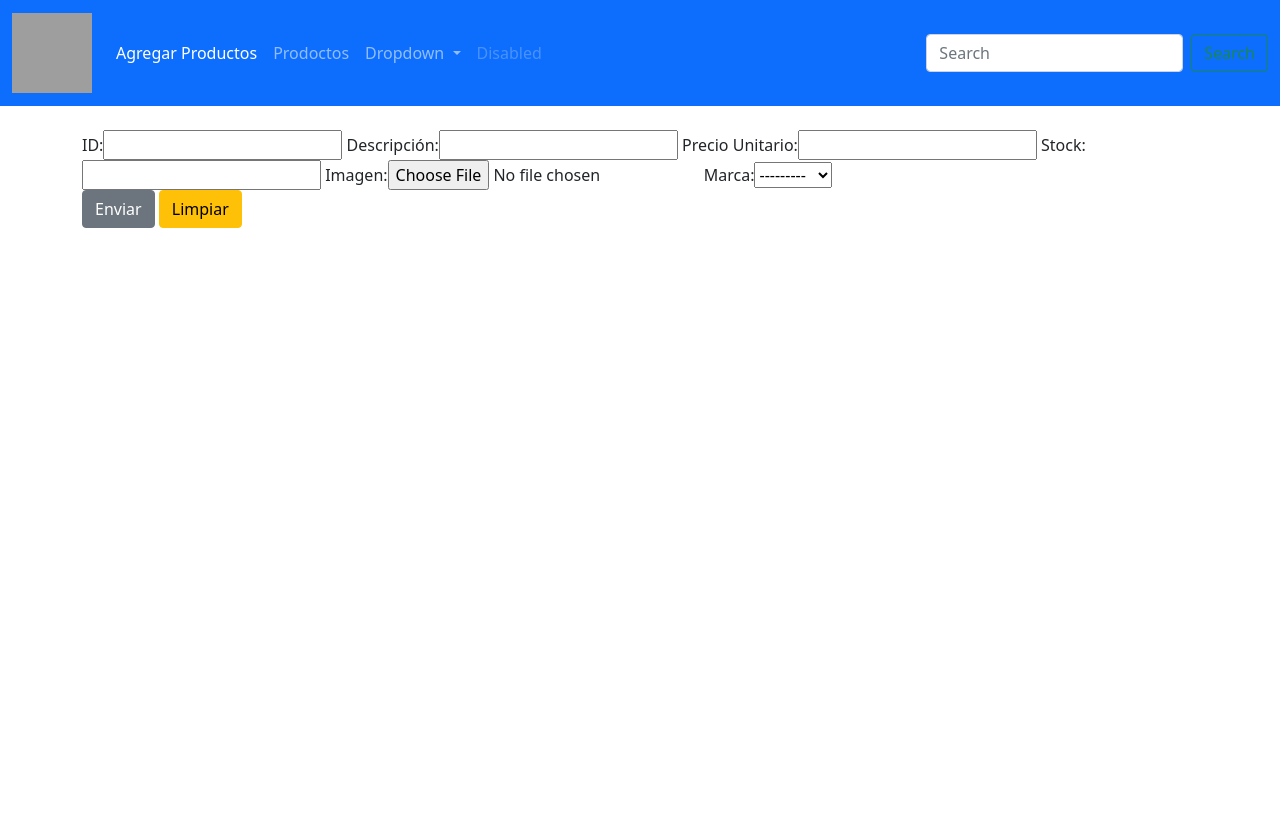
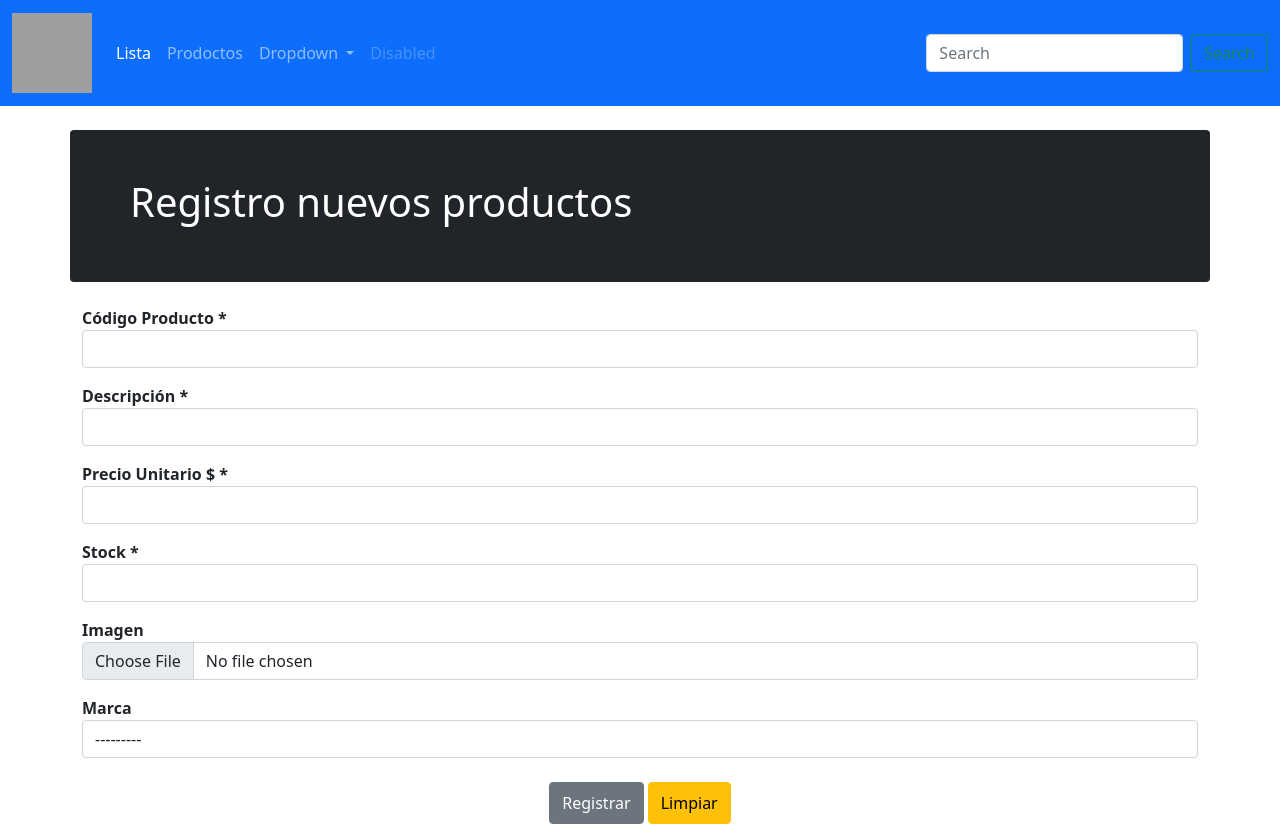
Before and after one commit to Luciano-Urtubia/CRUD_DJANGO, a Django app: template core/templates/core/product-new.html in a window 1280 px wide. Before the commit the page ends 228 px from the top, so only its background shows below. Run offline with Django 3.2, Linux system fonts and the light colour scheme; the template is opened without the code that fills it: values that come from a table or form of the project are taken from there, others are empty; tables that the repository leaves empty hold one stand-in row (values such as "Sample post"); grey boxes are pictures that could not be loaded.

Commit message:
buen avance

```diff
--- a/CRUD_DJANGO/urls.py
+++ b/CRUD_DJANGO/urls.py
@@ -22,8 +22,9 @@ from core import views as core_views
 from django.conf import settings
 
 urlpatterns = [
-    path('', core_views.home, name='home'),
-    path('product-new', core_views.add, name='product-new'),
+      path('',core_views.product_list, name='product-list'),
+      path('product-new/', core_views.product_new, name='product-new'),
+
 
     path('admin/', admin.site.urls),
 ]
--- a/core/forms.py
+++ b/core/forms.py
@@ -14,3 +14,19 @@ class ProductoForm(ModelForm):
             'imagen',
             'marca'
         ]
+        labels = {
+            'idProducto': 'Código producto',
+            'descripcion': 'Descripción',
+            'precio' : 'Precio Unitario $',
+            'stock' : 'Stock',
+            'imagen' : 'Imagen',
+            'marca' : 'Marca'
+        }
+        widgets = {
+            'idProducto' : forms.TextInput(attrs={'class':'form-control'}),
+            'descripcion': forms.TextInput(attrs={'class':'form-control'}),
+            'precio': forms.TextInput(attrs={'class':'form-control','type':'number'}),
+            'stock': forms.TextInput(attrs={'class':'form-control','type':'number'}),
+            'imagen': forms.FileInput(attrs={'class':'form-control'}),
+            'marca': forms.Select(attrs={'class':'form-control'})
+        }
--- a/core/templates/core/base.html
+++ b/core/templates/core/base.html
@@ -21,7 +21,7 @@
 
     <nav class="navbar navbar-expand-lg navbar-dark bg-primary">
         <div class="container-fluid">
-          <a class="navbar-brand" href="#">
+          <a class="navbar-brand" href="product-list.html">
             <img class="img-logo" src="{% static 'core/img/Tecnologia-1.jpg' %}" alt="Logo" >
           </a>
           <button class="navbar-toggler" type="button" data-bs-toggle="collapse" data-bs-target="#navbarSupportedContent" aria-controls="navbarSupportedContent" aria-expanded="false" aria-label="Toggle navigation">
@@ -30,7 +30,7 @@
           <div class="collapse navbar-collapse" id="navbarSupportedContent">
             <ul class="navbar-nav me-auto mb-2 mb-lg-0">
               <li class="nav-item">
-                <a class="nav-link active" aria-current="page" href="{% url 'home' %}">Agregar Productos</a>
+                <a class="nav-link active" aria-current="page" href="{% url 'product-list' %}">Lista</a>
               </li>
               <li class="nav-item">
                 <a class="nav-link" href="{% url 'product-new' %}">Prodoctos</a>
--- a/core/templates/core/product-new.html
+++ b/core/templates/core/product-new.html
@@ -1,27 +1,80 @@
 {% extends 'core/base.html' %}
 
 {% load static %}
-{% block title %} Agregar Productos | Django CRUD{% endblock %}
+{% block title %} Nuevos  Productos | Django CRUD{% endblock %}
 
 
 
 {% block content %}
 
 <div class="container mt-4">
+    <div class="row bg-dark text-white rounded p-5 mt-4 mb-4">
+        <h1>Registro nuevos productos</h1>
+    </div>
     <div class="row">
-        <form action="" method="POST" id="formulario">
+        {% if 'OK' in request.GET %}
+            <div class="alert alert-success alert-dismissible fade show" role="alert">
+                <strong>Ohhh yeaah!!! </strong>Producto registrado satisfactoriamente
+                <button type="button" class="btn-close" data-bs-dismiss="alert" aria-label="Close"></button>
+            </div>
+        {% endif %}
+        {% if 'FAIL' in request.GET %}
+        <div class="alert alert-danger alert-dismissible fade show" role="alert">
+            <strong>Ups!!! </strong>En estos momentos no podemos atender su solicitud... inténtalo más tarde
+            <button type="button" class="btn-close" data-bs-dismiss="alert" aria-label="Close"></button>
+        </div>
+        {% endif %}
+        <form action="" method="POST" id="formulario" enctype="multipart/form-data">
             {% csrf_token %}
-            <div class="form-group">
-                {{form.as_table}}
-
+            <div class="form-group mb-3">
+                <label for="idProducto" class="fw-bold">Código Producto *</label>
+                <div class="input-group">
+                    {{form.idProducto}}
+                </div>
+                {{form.idProducto.errors}}
             </div>
-            <input class= "btn btn-secondary" type="submit" id="enviar" value="Enviar">
-            <input class= "btn btn-warning" type="reset" id="limpiar" value="Limpiar">
+            <div class="form-group mb-3">
+                <label for="descripcion" class="fw-bold">Descripción *</label>
+                <div class="input-group">
+                    {{form.descripcion}}
+                </div>
+                {{form.descripcion.errors}}
+            </div>
+            <div class="form-group mb-3">
+                <label for="precio" class="fw-bold">Precio Unitario $ *</label>
+                <div class="input-group">
+                    {{form.precio}}
+                </div>
+                {{form.precio.errors}}
+            </div>
+            <div class="form-group mb-3">
+                <label for="stock" class="fw-bold">Stock *</label>
+                <div class="input-group">
+                    {{form.stock}}
+                </div>
+                {{form.stock.errors}}
+            </div>
+            <div class="form-group mb-3">
+                <label for="imagen" class="fw-bold">Imagen</label>
+                <div class="input-group">
+                    {{form.imagen}}
+                </div>
+                {{form.imagen.errors}}
+            </div>
+            <div class="form-group mb-3">
+                <label for="marca" class="fw-bold">Marca</label>
+                <div class="input-group">
+                    {{form.marca}}
+                </div>
+                {{form.marca.errors}}
+            </div>
+            <div class="text-center mt-4">
+                <input class="btn btn-secondary btn-block py-2" type="submit" id="enviar" value="Registrar">
+                <input class="btn btn-warning btn-block py-2" type="reset" id="limpiar" value="Limpiar">
+            </div>
 
         </form>
     </div>
-
 </div>
 
-
 {% endblock %}
```
Also changed, not shown: core/views.py (+29 -11 lines).
